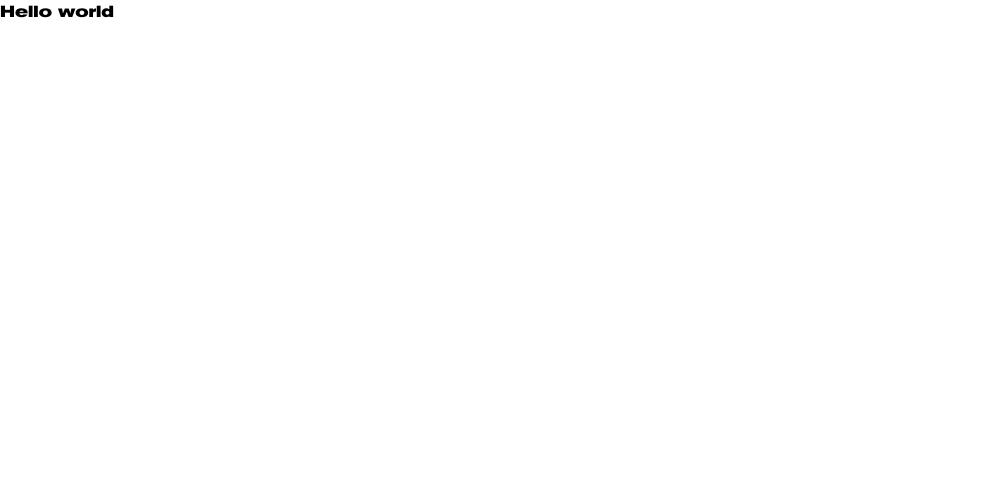
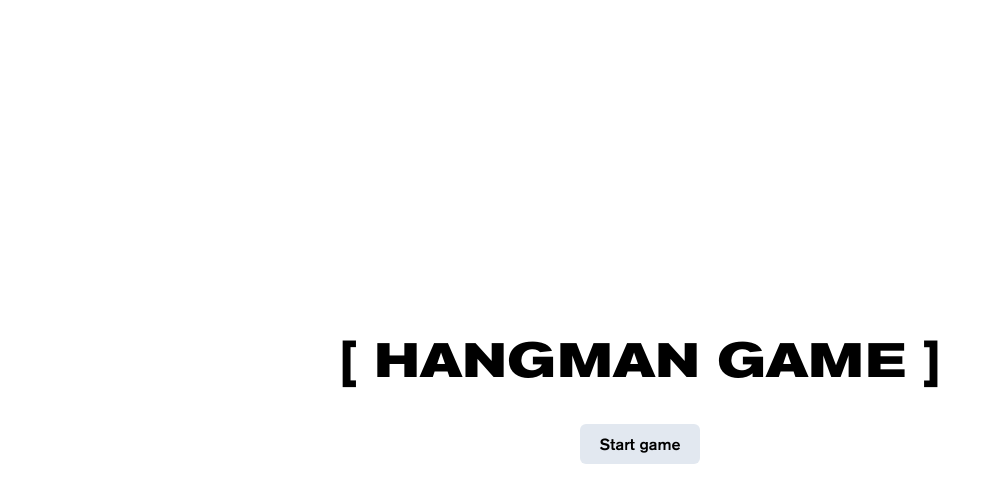
Before and after one commit to NovemberJ/HangmanGame, a website built with Vite: page index.html in a window 1280 px wide. Shown: the whole page, without its empty margins (0-1001 px from the left). Built offline with nearby package versions, Linux system fonts and the light colour scheme.

Commit message:
Added style for the title and start game button

```diff
--- a/index.html
+++ b/index.html
@@ -9,8 +9,12 @@
     <link rel="icon" type="image/png" sizes="16x16" href="/favicon/favicon-16x16.png">
   </head>
   <body>
-    <div id="app">
-    <h1 class="font-bold">Hello world</h1>
+    <div id="app" class="h-screen flex flex-col justify-center items-center">
+        <h1 class="text-2xl sm:text-4xl md:text-5xl font-bold">[ HANGMAN GAME ]</h1>
+        <div id="game" class="mt-10 flex flex-col items-center">
+            <button id = "startGame" class="bg-slate-200 hover:bg-slate-300 rounded-md font-medium px-5
+            py-2">Start game</button>
+        </div>
     </div>
     <script type="module" src="./src/js/main.js"></script>
   </body>
```
